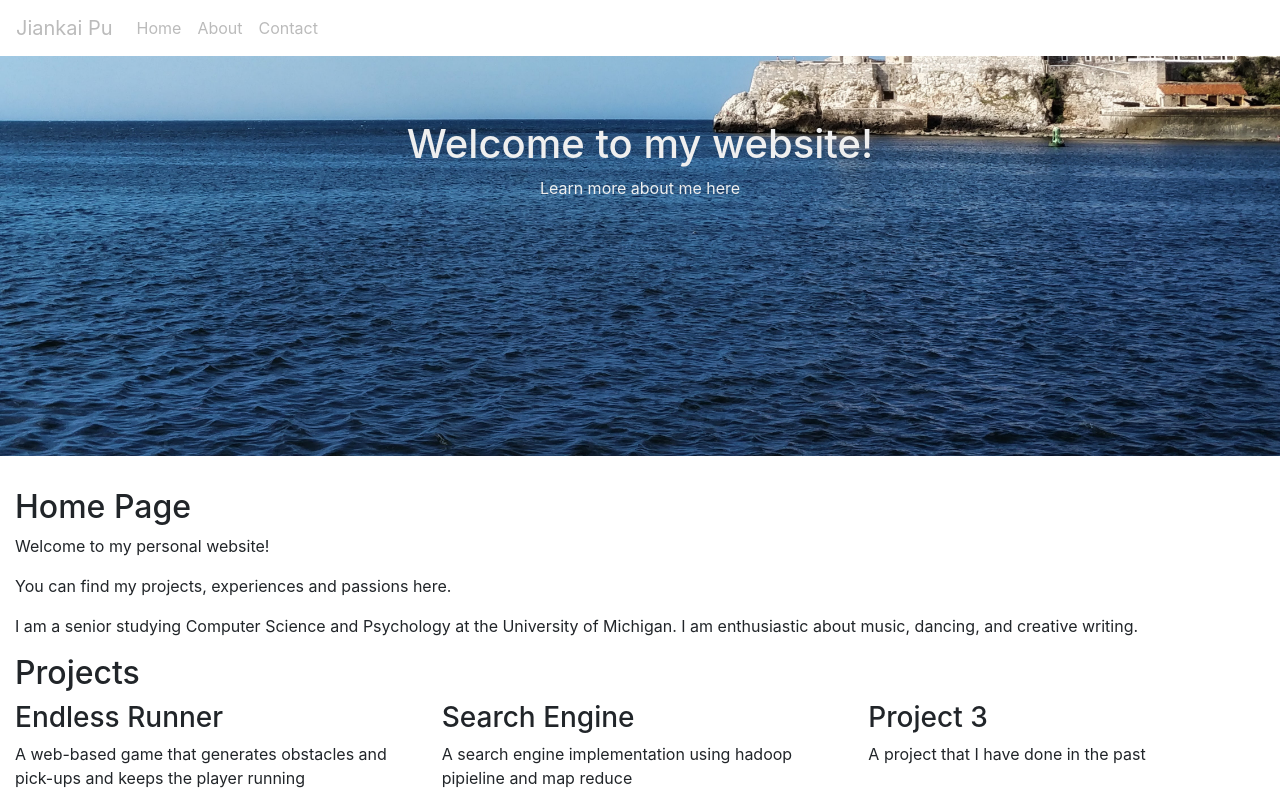
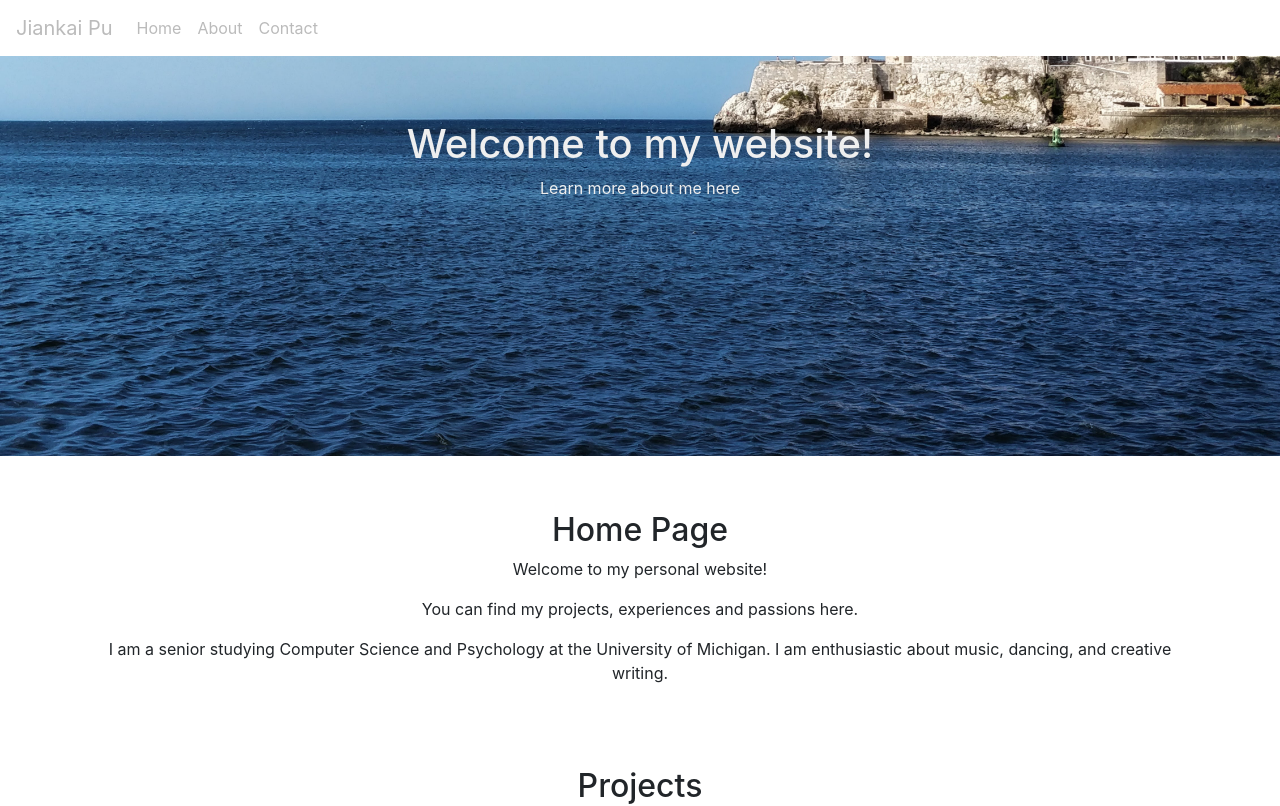
Before and after one commit to kevinpjk/website, a React (Create React App) app: page /#/ in a window 1280 px wide. Shown: the top 806 px of the page. Built offline with nearby package versions, Linux system fonts and the light colour scheme.

Commit message:
Change column layout

```diff
--- a/src/Home.js
+++ b/src/Home.js
@@ -4,20 +4,34 @@ import { Row, Col } from 'react-bootstrap';
 // TODO: a div with three columns on projects (endless runner, search engine, )
 // a div with three columns on interests
 const Styles = styled.div `
-    .mainText .projects .passions {
+    .container {
+
+    }
+
+    .mainText, .projects, .passions {
+        display: inline-block;
+        vertical-align: top;
         text-align: center;
+        border: 3px solid transparent;
+        padding-bottom: 40px;
+    }
+
+    .spacing {
+        height: 20px;
     }
 `;
 
 export const Home = () => {
     return (
         <Styles>
+            <div className="spacing"></div>
             <div className="mainText">
                 <h2>Home Page</h2>
                 <p>Welcome to my personal website!</p>
                 <p>You can find my projects, experiences and passions here.</p>
                 <p>I am a senior studying Computer Science and Psychology at the University of Michigan. I am enthusiastic about music, dancing, and creative writing.</p>
             </div>
+            <div className="spacing"></div>
             <div className="projects">
                 <h2>Projects</h2>
                 <Row>
@@ -35,6 +49,7 @@ export const Home = () => {
                     </Col>
                 </Row>
             </div>
+            <div className="spacing"></div>
             <div className="passions">
                 <h2>Passions</h2>
                 <Row>
@@ -52,6 +67,7 @@ export const Home = () => {
                     </Col>
                 </Row>
             </div>
+            <div className="spacing"></div>
         </Styles>
     )
 }
--- a/src/components/Layout.js
+++ b/src/components/Layout.js
@@ -2,7 +2,7 @@ import React from 'react';
 import { Container } from 'react-bootstrap';
 
 export const Layout = (props) => (
-    <Container fluid>
+    <Container>
         {props.children}
     </Container>
 )
--- a/src/components/NavBar.js
+++ b/src/components/NavBar.js
@@ -6,6 +6,7 @@ const Styles = styled.div `
     .navbar {
         background: none;
         position: sticky;
+        z-index: 1;
     }
 
     .navbar-brand, .navbar-nav .nav-link {
```
